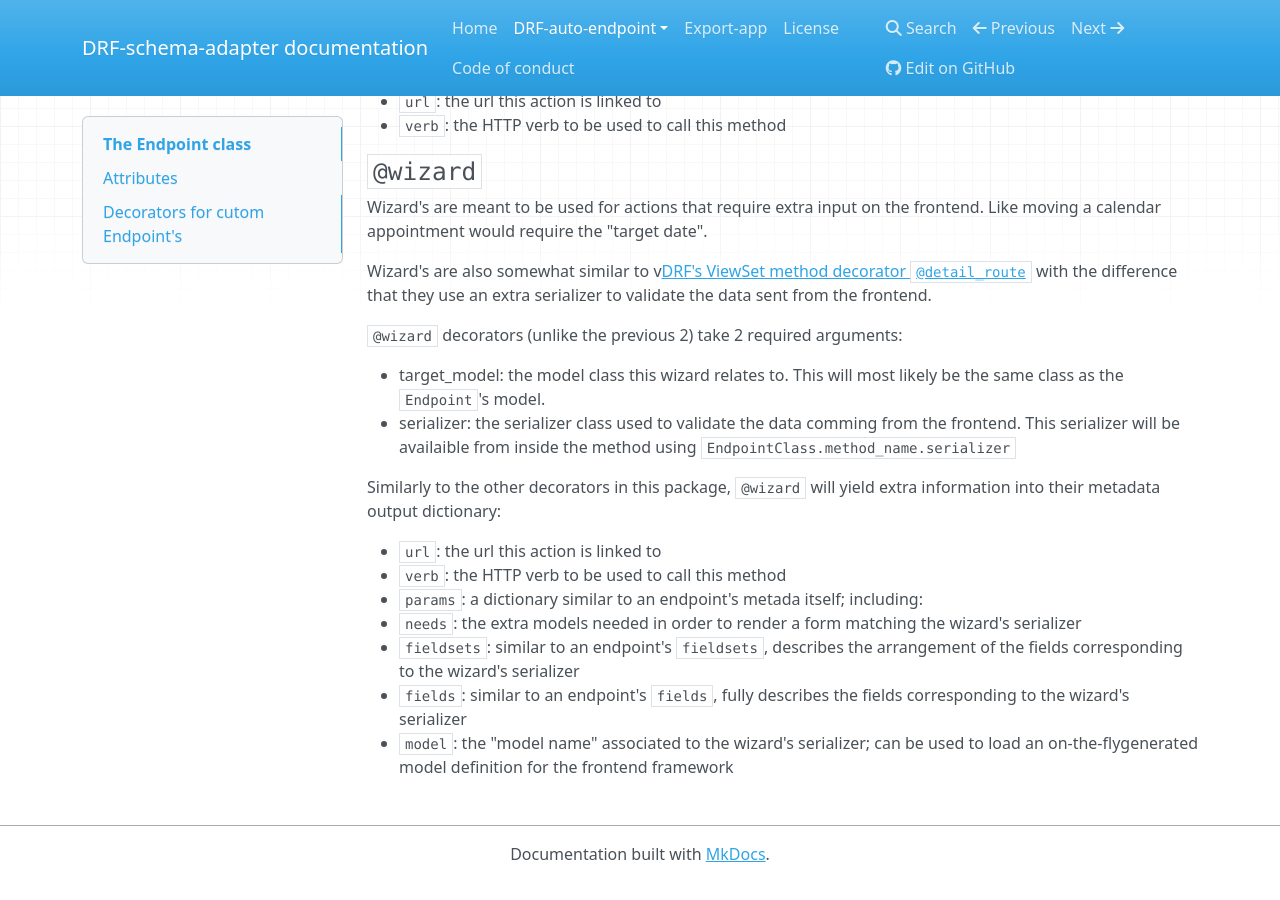
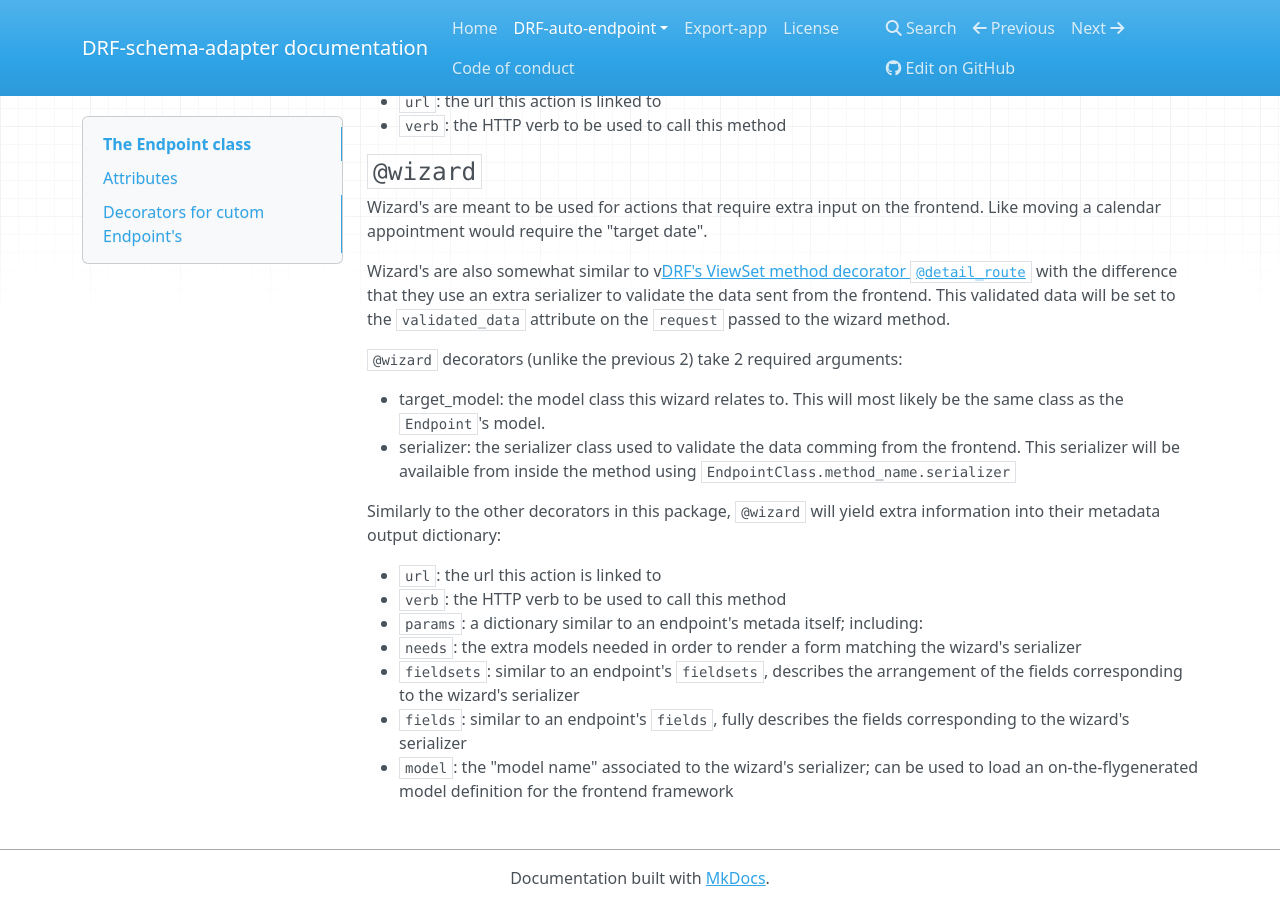
Before and after one commit to drf-forms/drf-schema-adapter, an MkDocs documentation site: the page built from docs/drf_auto_endpoint/endpoint.md, in a window 1280 px wide and 900 px high, scrolled down 5551 px. Built offline with MkDocs 1.6.1, drawn with Linux system fonts in a browser that asks for light colours; nearby versions of some CDN libraries; old or Windows-style settings are respelled for this version of MkDocs.

Commit message:
:book: mention new wizard behaviour in docs

```diff
--- a/docs/drf_auto_endpoint/endpoint.md
+++ b/docs/drf_auto_endpoint/endpoint.md
@@ -293,7 +293,8 @@ calendar appointment would require the "target date".
 
 Wizard's are also somewhat similar to
 v[DRF's ViewSet method decorator `@detail_route`](http://www.django-rest-framework.org/api-guide/viewsets/#marking-extra-actions-for-routing)
-with the difference that they use an extra serializer to validate the data sent from the frontend.
+with the difference that they use an extra serializer to validate the data sent from the frontend. This validated data
+will be set to the `validated_data` attribute on the `request` passed to the wizard method.
 
 `@wizard` decorators (unlike the previous 2) take 2 required arguments:
 
```
